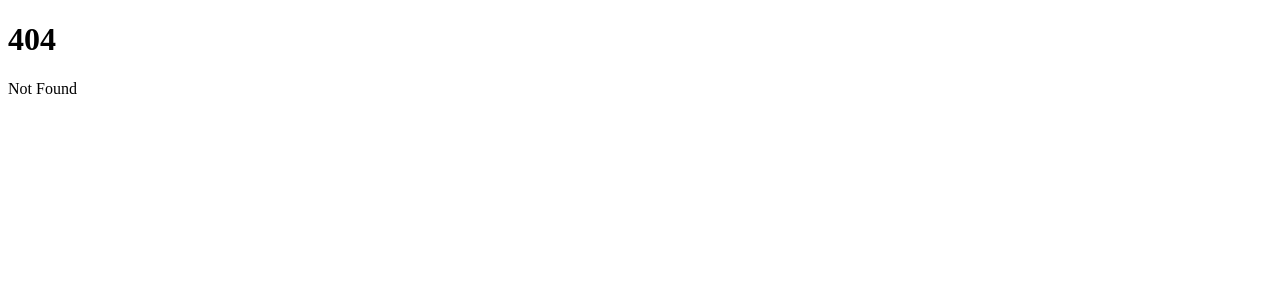
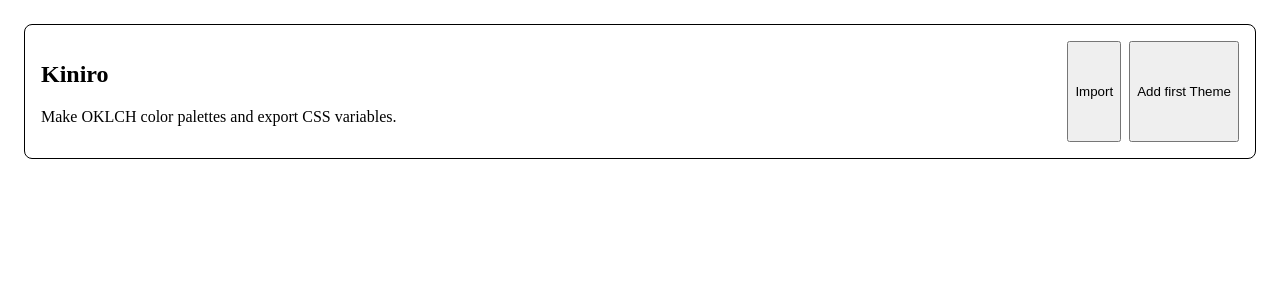
Before and after one commit to nanozuki/kiniro, a SvelteKit app: page /next in a window 1280 px wide. Before the commit this address had no page. Shown: the top 300 px of the page. Built offline with nearby package versions, Linux system fonts and the light colour scheme.

Commit message:
Scaffold next route shell

```diff
--- /dev/null
+++ b/src/routes/next/+page.svelte
@@ -0,0 +1,123 @@
+<script lang="ts">
+	import { browser } from '$app/environment';
+	import { createNextAppManager } from '$lib/next/state';
+	import { createDefaultPersistedState, loadNextState, saveNextState } from '$lib/next/storage';
+
+	const loaded = browser ? loadNextState(localStorage) : { ok: true, state: createDefaultPersistedState(), reset: false, error: null };
+	const manager = createNextAppManager({
+		data: loaded.state.data,
+		ui: {
+			selection: { themeId: loaded.state.ui.selectedThemeId, variantId: loaded.state.ui.selectedVariantId },
+			workspaceTab: loaded.state.ui.workspaceTab,
+			gamutPreview: loaded.state.ui.gamutPreview
+		}
+	});
+
+	let app = manager;
+	let revision = $state(0);
+	let toast = $state(loaded.reset ? 'Stored data was reset because it was invalid.' : '');
+
+	function addFirstTheme() {
+		app.addTheme();
+		revision += 1;
+		syncStorage();
+	}
+
+	function setTab(tab: 'palette' | 'cssVariables' | 'contrastChecker') {
+		app.setWorkspaceTab(tab);
+		revision += 1;
+		syncStorage();
+	}
+
+	function setGamut(gamut: 'srgb' | 'p3') {
+		app.setGamutPreview(gamut);
+		revision += 1;
+		syncStorage();
+	}
+
+	function hasThemes(_revision: number) {
+		return app.data.themes.length > 0;
+	}
+
+	function syncStorage() {
+		if (!browser) return;
+		try {
+			saveNextState(localStorage, {
+				version: 1,
+				data: app.data,
+				ui: {
+					selectedThemeId: app.ui.selection.themeId,
+					selectedVariantId: app.ui.selection.variantId,
+					workspaceTab: app.ui.workspaceTab,
+					gamutPreview: app.ui.gamutPreview
+				},
+				history: { past: [], future: [] }
+			});
+		} catch {
+			toast = 'Autosave failed. Kiniro will retry later.';
+		}
+	}
+</script>
+
+<svelte:head>
+	<title>Kiniro Next</title>
+</svelte:head>
+
+<main class="next-shell" data-revision={revision}>
+	<section aria-label="TitleBar" class="panel title-bar">
+		<div>
+			<h1>Kiniro</h1>
+			<p>Make OKLCH color palettes and export CSS variables.</p>
+		</div>
+		<div class="actions">
+			{#if hasThemes(revision)}
+				<button disabled>Undo</button>
+				<button disabled>Redo</button>
+				<button aria-pressed={app.ui.gamutPreview === 'srgb'} onclick={() => setGamut('srgb')}>sRGB</button>
+				<button aria-pressed={app.ui.gamutPreview === 'p3'} onclick={() => setGamut('p3')}>P3</button>
+				<button>Export</button>
+			{/if}
+			<button>Import</button>
+			{#if !hasThemes(revision)}
+				<button onclick={addFirstTheme}>Add first Theme</button>
+			{/if}
+		</div>
+	</section>
+
+	{#if hasThemes(revision)}
+		<section aria-label="ThemeManager" class="panel">
+			<p>Themes: {app.selectedTheme?.name}</p>
+			<p>Variants: {app.selectedVariant?.name}</p>
+		</section>
+
+		<nav aria-label="WorkspaceTabs" class="panel tabs">
+			<button aria-current={app.ui.workspaceTab === 'palette'} onclick={() => setTab('palette')}>Palette</button>
+			<button aria-current={app.ui.workspaceTab === 'cssVariables'} onclick={() => setTab('cssVariables')}>CSS Variables</button>
+			<button aria-current={app.ui.workspaceTab === 'contrastChecker'} onclick={() => setTab('contrastChecker')}>Contrast Checker</button>
+		</nav>
+
+		<section aria-label="Workspace" class="panel">
+			{#if app.ui.workspaceTab === 'palette'}
+				<h2>Palette</h2>
+				<p>Palette workspace placeholder</p>
+			{:else if app.ui.workspaceTab === 'cssVariables'}
+				<h2>CSS Variables</h2>
+				<p>CSS Variables workspace placeholder</p>
+			{:else}
+				<h2>Contrast Checker</h2>
+				<p>Contrast Checker workspace placeholder</p>
+			{/if}
+		</section>
+	{/if}
+
+	<section aria-label="Dialogs" hidden>Dialogs placeholder</section>
+	{#if toast}<aside aria-label="Toasts">{toast}</aside>{/if}
+</main>
+
+<style>
+	.next-shell { display: grid; gap: 1rem; padding: 1rem; }
+	.panel { border: 1px solid currentColor; border-radius: 0.5rem; padding: 1rem; }
+	.title-bar { display: flex; justify-content: space-between; gap: 1rem; }
+	.actions, .tabs { display: flex; gap: 0.5rem; flex-wrap: wrap; }
+	[aria-current='true'], [aria-pressed='true'] { font-weight: 700; }
+</style>
```
Also changed, not shown: 2 other files (tests, documents, lock files or other folders).
